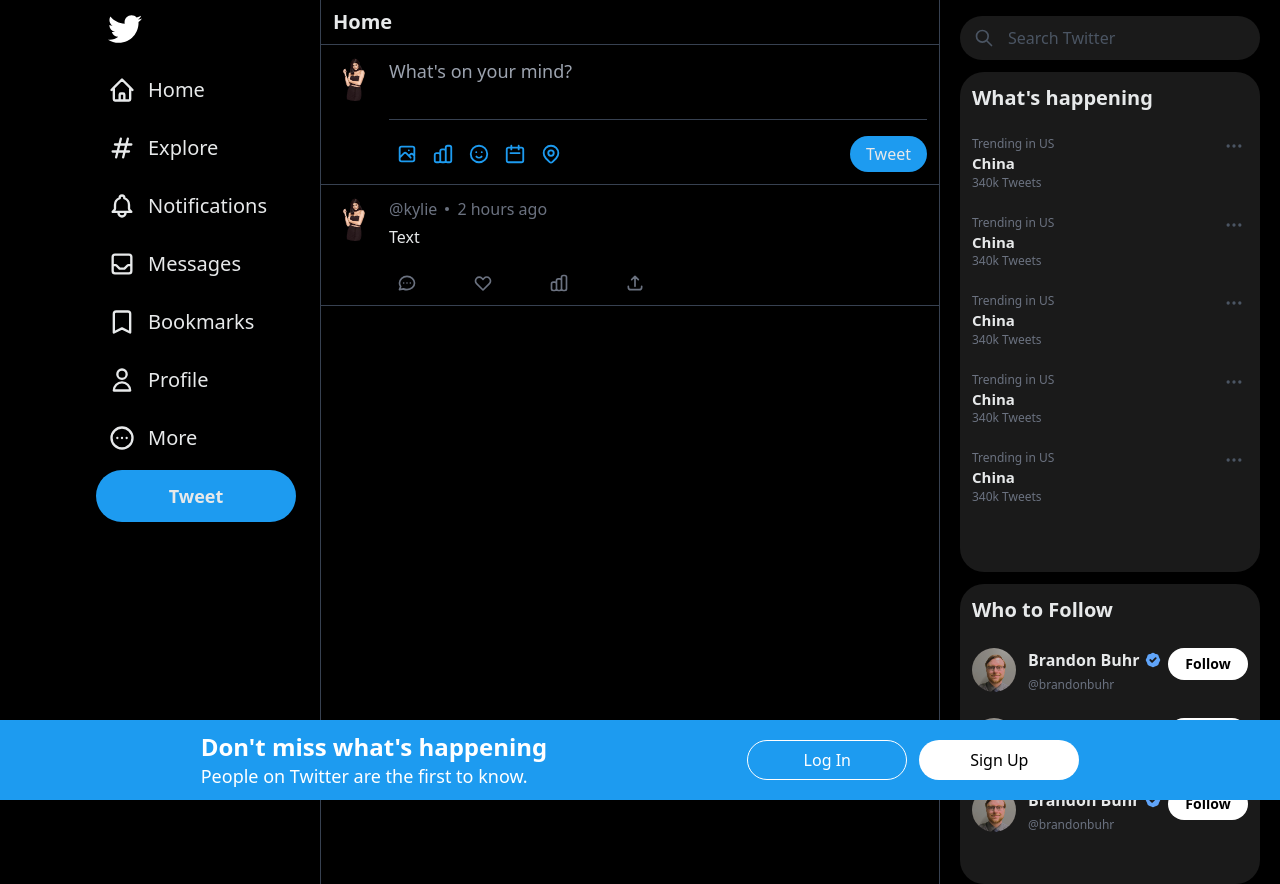
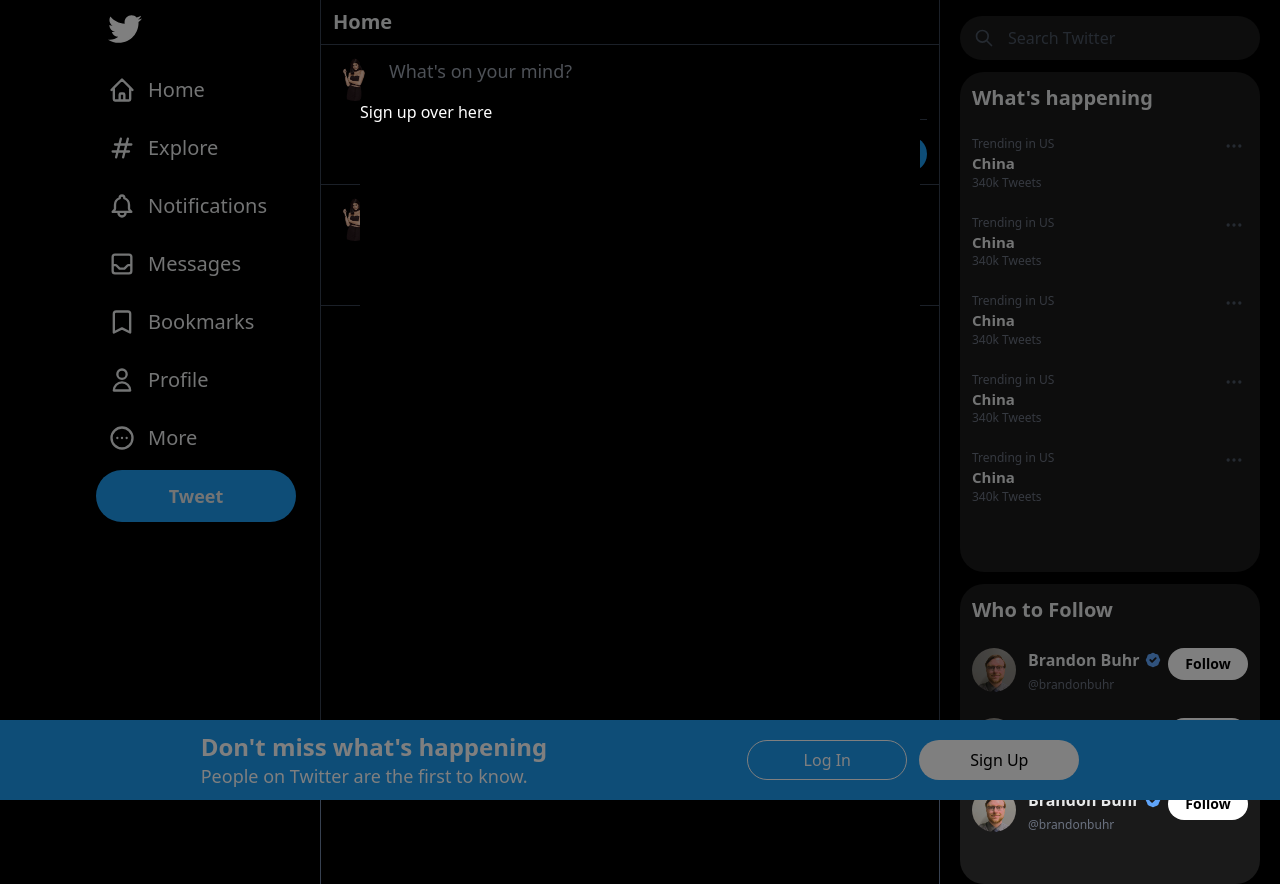
Before and after one commit to brandonbuhr/twitter-clone, a Next.js app: page / in a window 1280 px wide. Both pictures are taken after a click on the button "Sign Up". Built offline with nearby package versions, Linux system fonts and the light colour scheme.

Commit message:
started modal with redux

```diff
--- a/components/BottomBanner.js
+++ b/components/BottomBanner.js
@@ -1,3 +1,5 @@
+import SignupModal from "./modals/SignUpModal";
+
 export default function BottomBanner() {
   return (
     <div className="flex xl:space-x-[200px] justify-center items-center fixed w-full h-[80px] bg-[#1d9bf0] bottom-0">
@@ -14,12 +16,8 @@
         >
           Log In
         </button>
-        <button
-          className="bg-white text-black w-[160px] rounded-full
-        h-[40px] hover:bg-[#cbd2d7]"
-        >
-          Sign Up
-        </button>
+
+        <SignupModal />
       </div>
     </div>
   );
--- /dev/null
+++ b/components/modals/SignupModal.js
@@ -0,0 +1,29 @@
+import { closeSignupModal, openSignupModal } from "@/redux/modalSlice";
+import Modal from "@mui/material/Modal";
+import { useDispatch, useSelector } from "react-redux";
+
+export default function SignupModal() {
+  const isOpen = useSelector((state) => state.modals.signupModalOpen);
+  const dispatch = useDispatch();
+
+  return (
+    <>
+      <button
+        className="bg-white text-black w-[160px] rounded-full
+        h-[40px] hover:bg-[#cbd2d7]"
+        onClick={() => dispatch(openSignupModal())}
+      >
+        Sign Up
+      </button>
+      <Modal
+        open={isOpen}
+        onClose={() => dispatch(closeSignupModal())}
+        className="flex justify-center items-center"
+      >
+        <div className="w-[90%] h-fit bg-black text-white md:w-[560px] md:h-[600px]">
+          Sign up over here
+        </div>
+      </Modal>
+    </>
+  );
+}
--- a/pages/_app.js
+++ b/pages/_app.js
@@ -1,5 +1,11 @@
-import '@/styles/globals.css'
+import "@/styles/globals.css";
+import { Provider } from "react-redux";
+import { store } from "@/redux/store";
 
 export default function App({ Component, pageProps }) {
-  return <Component {...pageProps} />
+  return (
+    <Provider store={store}>
+      <Component {...pageProps} />
+    </Provider>
+  );
 }
--- /dev/null
+++ b/redux/modalSlice.js
@@ -0,0 +1,22 @@
+import { createSlice } from "@reduxjs/toolkit";
+
+const initialState = {
+  signupModalOpen: false,
+};
+
+const modalSlice = createSlice({
+  name: "modal",
+  initialState,
+  reducers: {
+    openSignupModal: (state) => {
+      state.signupModalOpen = true;
+    },
+    closeSignupModal: (state) => {
+      state.signupModalOpen = false;
+    },
+  },
+});
+
+export const { openSignupModal, closeSignupModal } = modalSlice.actions;
+
+export default modalSlice.reducer;
--- /dev/null
+++ b/redux/store.js
@@ -0,0 +1,8 @@
+import { configureStore } from '@reduxjs/toolkit'
+import modalSlice from './modalSlice'
+
+export const store = configureStore({
+  reducer: {
+    modals: modalSlice
+  },
+})
```
Also changed, not shown: package.json (+6 -1 lines), 1 other file (tests, documents, lock files or other folders).
